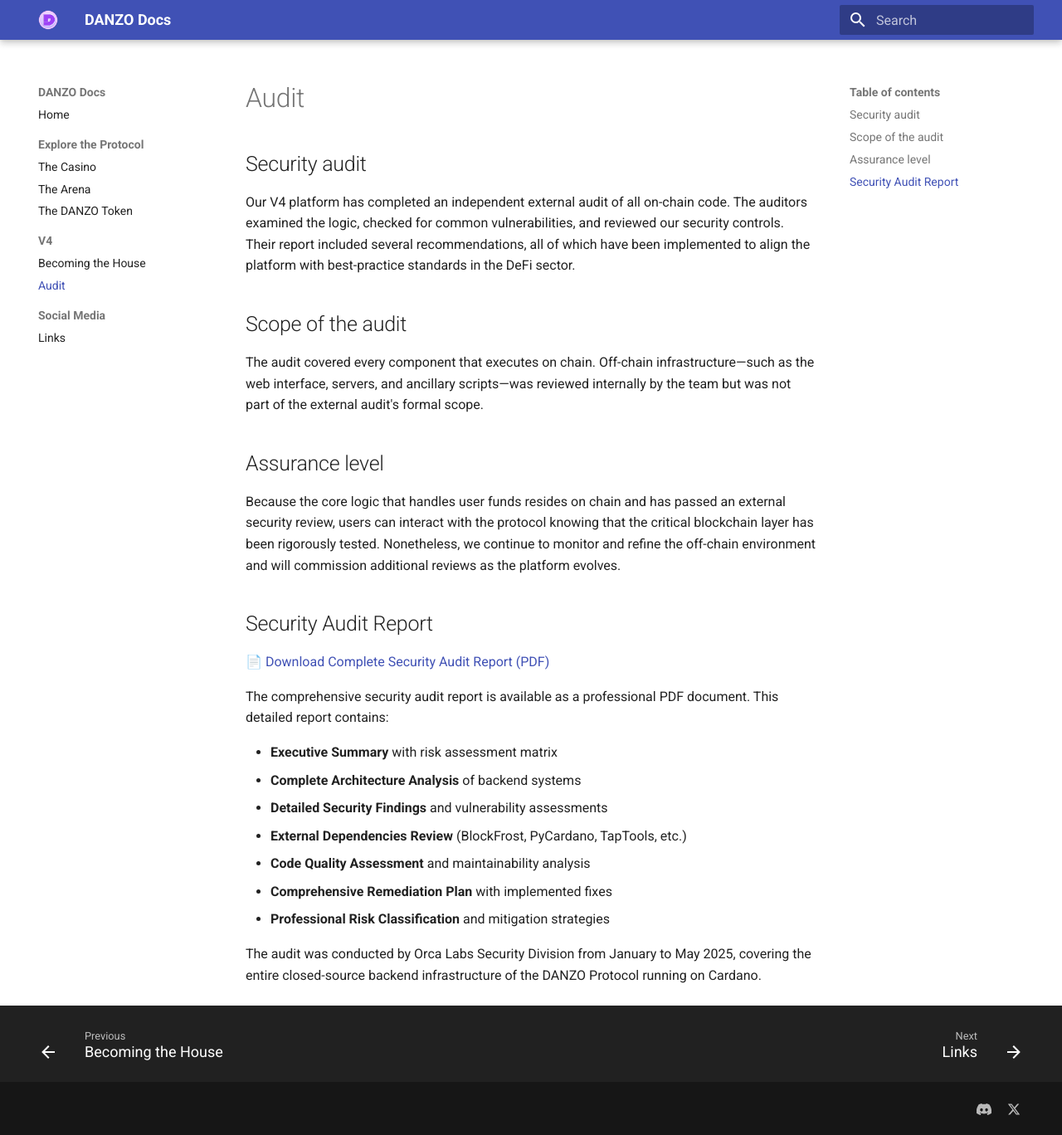
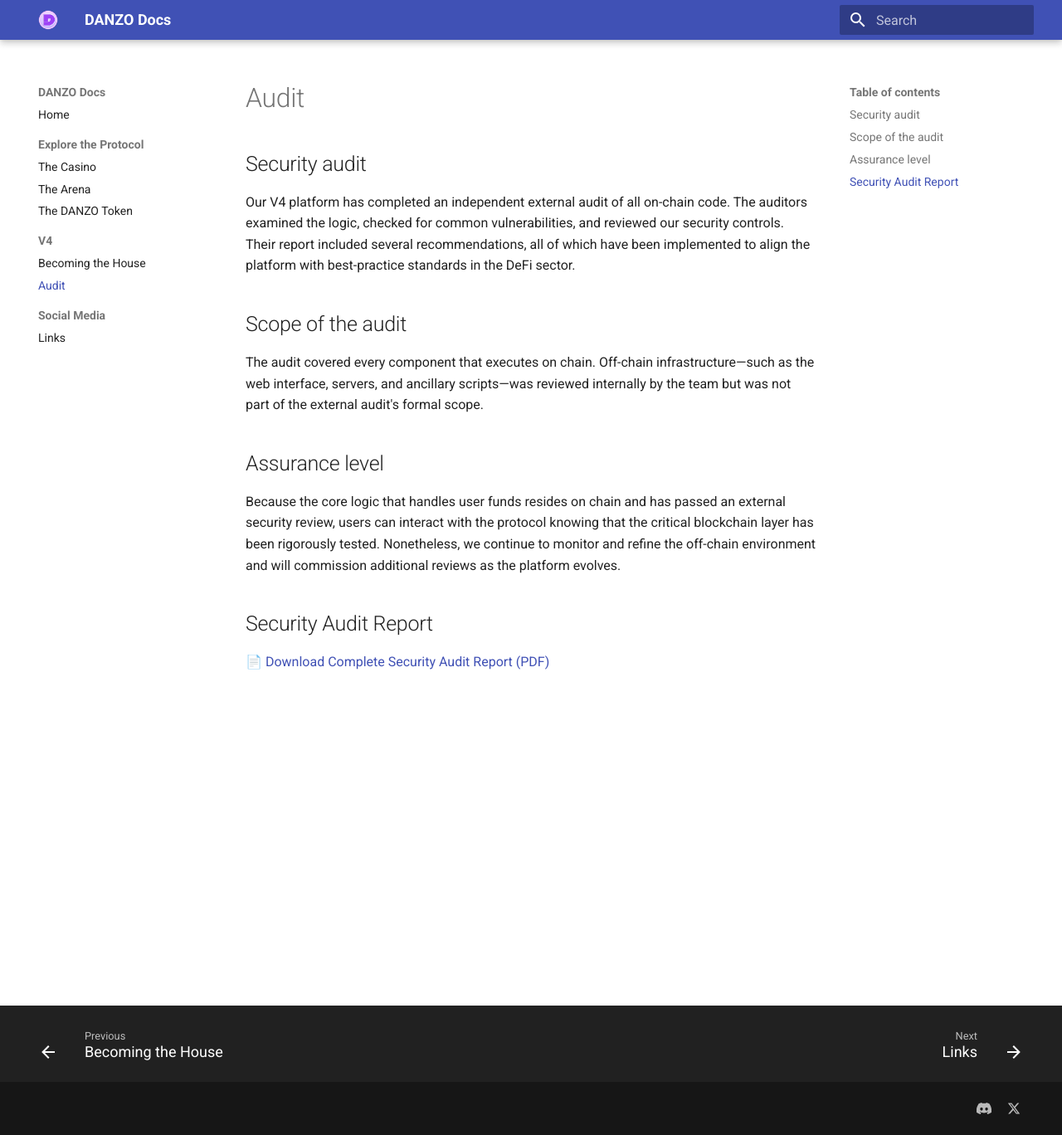
Before and after one commit to CardanoTokenIO/danzo-docs, an MkDocs documentation site: the page built from docs/v4/audit.md, in a window 1280 px wide and 1368 px high. Shown: the whole window at 83% size. Built offline with MkDocs 1.6.1 and Material for MkDocs 9.7.7, drawn with Linux system fonts in a browser that asks for light colours.

Commit message:
Clean up audit section - remove detailed description text
- Remove lengthy description of audit report contents
- Keep only the PDF download link
- Simplify the audit section for cleaner presentation

```diff
--- a/docs/v4/audit.md
+++ b/docs/v4/audit.md
@@ -15,15 +15,3 @@
 ## Security Audit Report
 
 [📄 Download Complete Security Audit Report (PDF)](../images/danzo-audit-final.pdf)
-
-The comprehensive security audit report is available as a professional PDF document. This detailed report contains:
-
-- **Executive Summary** with risk assessment matrix
-- **Complete Architecture Analysis** of backend systems
-- **Detailed Security Findings** and vulnerability assessments
-- **External Dependencies Review** (BlockFrost, PyCardano, TapTools, etc.)
-- **Code Quality Assessment** and maintainability analysis
-- **Comprehensive Remediation Plan** with implemented fixes
-- **Professional Risk Classification** and mitigation strategies
-
-The audit was conducted by Orca Labs Security Division from January to May 2025, covering the entire closed-source backend infrastructure of the DANZO Protocol running on Cardano.
```
